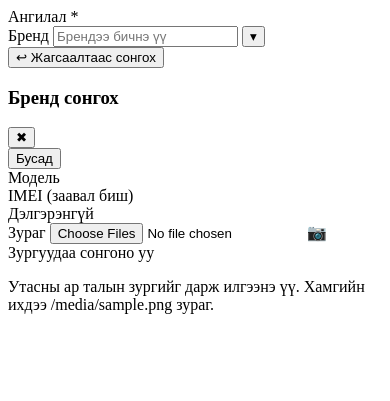
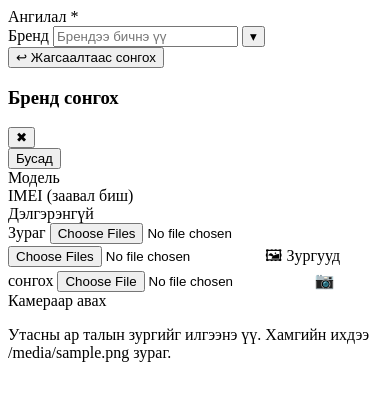
Before and after one commit to devlpr-X/ubpm_web, a Django app: template templates/public/_device_fields.html in a window 390 px wide. Shown: the top 401 px of the page. Run offline with Django 5.2, Linux system fonts and the light colour scheme; tables that the repository leaves empty hold one stand-in row (values such as "Sample post"); the template is opened without the code that fills it: values that come from a table or form of the project are taken from there, most other values are stand-ins (such as "Sample title", 1, 10 or a date in 2020).

Commit message:
fix(intake): let customers pick photos from the gallery, not just the camera
The single file input carried capture="environment", so tapping it on a
phone jumped straight to the camera with no way to reach the gallery.

Split it into two pickers — gallery (multiple) and camera (capture) — that
both append into one hidden named input, so selections accumulate across
sources instead of the newest one replacing the rest. The client now caps
at MAX_IMAGES_PER_REQUEST and shows a count.

Co-Authored-By: Claude Opus 5 <noreply@anthropic.com>

```diff
--- a/templates/public/_device_fields.html
+++ b/templates/public/_device_fields.html
@@ -75,16 +75,31 @@ Working flow: category is locked to "Гар утас".
     {{ dform.issue_description }}
   </div>
 
-  <div x-data="devImages()">
+  <div x-data="devImages({{ max_images }})">
     <label class="block text-sm font-medium mb-1">Зураг</label>
-    <label class="block cursor-pointer">
-      <input type="file" name="{{ dform.prefix }}-images" accept="image/*" capture="environment" multiple
-             x-ref="input" @change="add($event)" class="hidden">
-      <span class="w-full inline-flex items-center justify-center gap-2 px-4 py-2.5 rounded-md border border-brand-200 bg-brand-50 text-brand-700 font-medium hover:bg-brand-100">
-        📷 Зургуудаа сонгоно уу
-      </span>
-    </label>
-    <p class="text-xs text-gray-500 mt-1">Утасны ар талын зургийг дарж илгээнэ үү. Хамгийн ихдээ {{ max_images }} зураг.</p>
+    {# Илгээгдэх зургууд энд цугларна — сонголт/камерын аль алинаас нэмэгдэнэ. #}
+    <input type="file" name="{{ dform.prefix }}-images" accept="image/*" multiple
+           x-ref="input" class="hidden" tabindex="-1">
+    <div class="grid grid-cols-2 gap-2">
+      <label class="block cursor-pointer">
+        <input type="file" accept="image/*" multiple
+               @change="append($event)" class="hidden">
+        <span class="w-full inline-flex items-center justify-center gap-2 px-4 py-2.5 rounded-md border border-brand-200 bg-brand-50 text-brand-700 font-medium hover:bg-brand-100">
+          🖼 Зургууд сонгох
+        </span>
+      </label>
+      <label class="block cursor-pointer">
+        <input type="file" accept="image/*" capture="environment"
+               @change="append($event)" class="hidden">
+        <span class="w-full inline-flex items-center justify-center gap-2 px-4 py-2.5 rounded-md border border-brand-200 bg-brand-50 text-brand-700 font-medium hover:bg-brand-100">
+          📷 Камераар авах
+        </span>
+      </label>
+    </div>
+    <p class="text-xs text-gray-500 mt-1">
+      Утасны ар талын зургийг илгээнэ үү. Хамгийн ихдээ {{ max_images }} зураг.
+      <span x-show="previews.length" x-cloak x-text="'(' + previews.length + '/{{ max_images }})'"></span>
+    </p>
     {% if request_type == "working" %}
       <p class="text-xs text-brand-700 mt-1">
         📱 iPhone утас бол <strong>Settings → General → About</strong> руу орж дэлгэцийн зураг (screenshot) авч хавсаргана уу. <span class="text-gray-400">(Заавал биш)</span>
```
Also changed, not shown: templates/public/request_new.html (+9 -3 lines).
